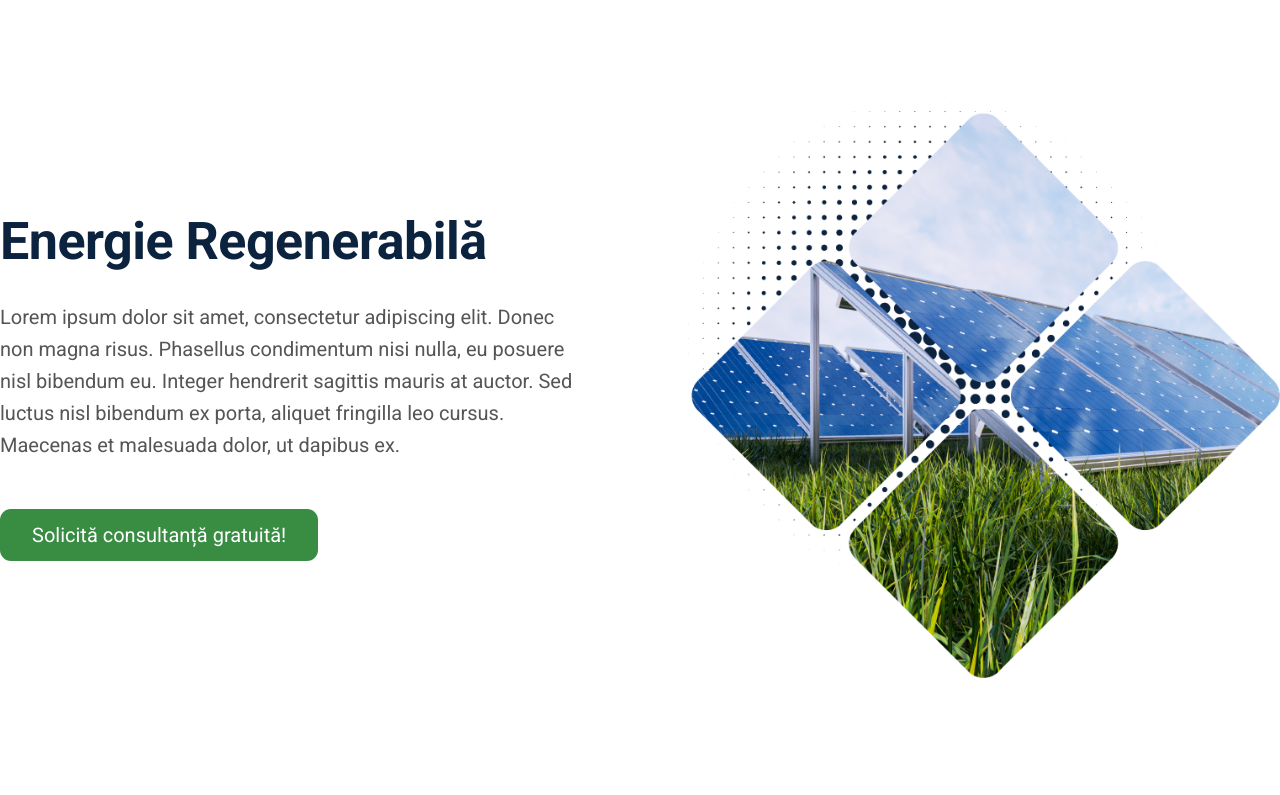
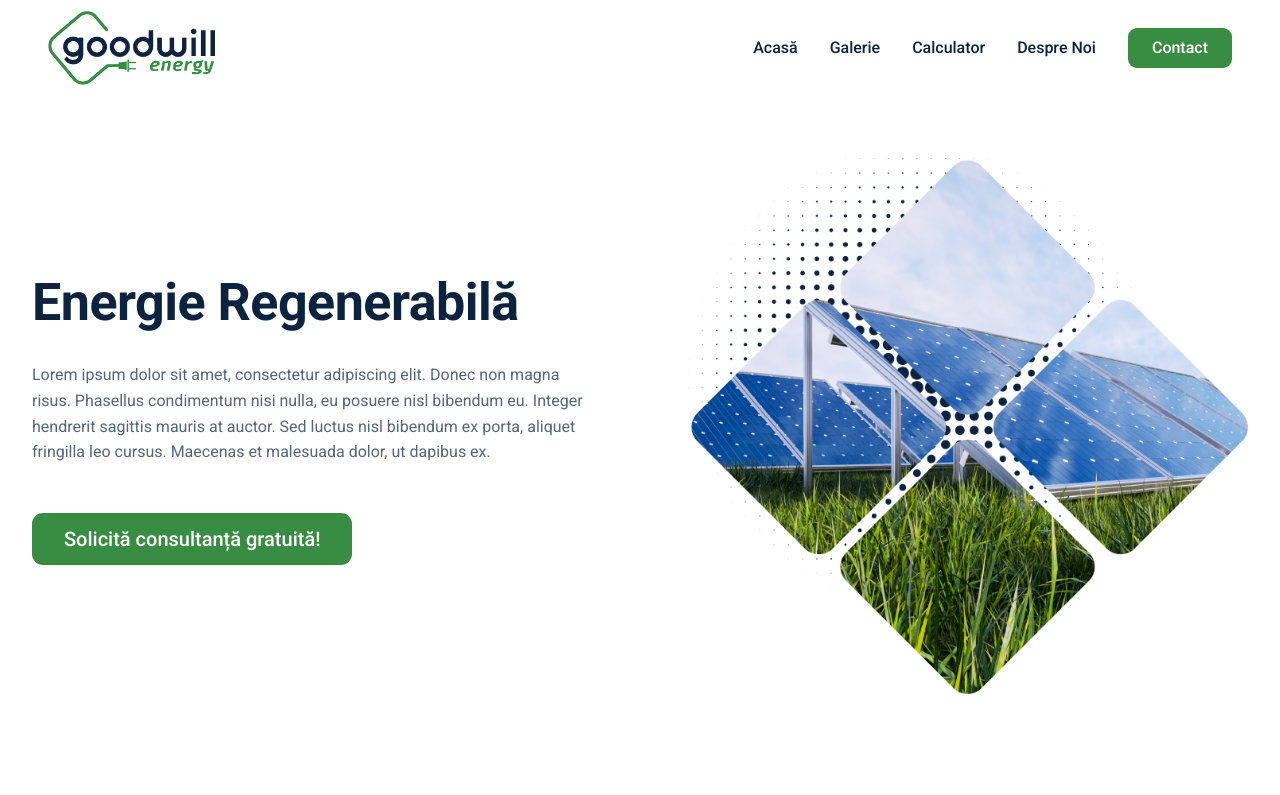
Before and after one commit to deltadasz/goodwill_energy_website, a plain HTML site: page index.html in a window 1280 px wide. Drawn offline with Linux system fonts and the light colour scheme.

Commit message:
second commit

```diff
--- a/css/style.css
+++ b/css/style.css
@@ -15,18 +15,7 @@ body {
     color: #555;
 }
 
-.section-hero {
-    padding: 9.6rem 0;
-}
-
-.hero {
-    max-width: 130rem;
-    margin: 0 auto;
-    display: grid;
-    grid-template-columns: 1fr 1fr;
-    gap: 9.6rem;
-    align-items: center;
-}
+/* General components */
 
 .heading-primary {
     font-size: 5.2rem;
@@ -37,16 +26,11 @@ body {
     margin-bottom: 3.2rem;
 }
 
-.hero-description {
-    font-size: 2rem;
-    line-height: 1.6;
-    margin-bottom: 4.8rem;
-}
-
 .btn:link, .btn:visited {
     display: inline-block;
     background-color: #398D43;
     color: #fff;
+    font-weight: 500;
     font-size: 2rem;
     padding: 1.6rem 3.2rem;
     border-radius:11px;
@@ -60,6 +44,85 @@ body {
     box-shadow:inset 0 0 0 2px #398D43;
 }
 
+
+/* Header component */
+
+.header {
+    display: flex;
+    justify-content: space-between;
+    align-items: center;
+    background-color: #fff;
+
+    height: 9.6rem;
+    padding: 0 4.8rem;
+}
+
+.logo {
+    height:7.4rem;
+}
+
+/*  Navigation */
+
+.main-nav-list {
+    list-style: none;
+    display: flex;
+    align-items: center;
+    gap: 3.2rem;
+}
+
+.main-nav-link:link, .main-nav-link:visited {
+    display: inline-block;
+    text-decoration: none;
+    color: #0C233F;
+    font-weight: 500;
+    font-size: 1.6rem;
+    transition: all 300ms;
+}
+
+.main-nav-link.nav-cta:link, .main-nav-link.nav-cta:visited {
+    padding: 1.2rem 2.4rem;
+    border-radius: 9px;
+    color: #fff;
+    background-color:#398D43;
+}
+
+.main-nav-link.nav-cta:hover, .main-nav-link.nav-cta:active {
+    background-color: #fff;
+    color: #398D43;
+    box-shadow:inset 0 0 0 2px #398D43;
+}
+
+
+
+.main-nav-link:hover, .main-nav-link:active {
+    color:#398D43;
+}
+
+
+
+/* Hero component  */
+
+.section-hero {
+    padding: 4.8rem 0 9.6rem 0;
+}
+
+.hero {
+    max-width: 130rem;
+    margin: 0 auto;
+    display: grid;
+    padding: 0 3.2rem;
+    grid-template-columns: 1fr 1fr;
+    gap: 9.6rem;
+    align-items: center;
+}
+
+.hero-description {
+    font-size: 1.6rem;
+    line-height: 1.6;
+    margin-bottom: 4.8rem;
+    color: #556579;
+}
+
 .hero-img {
     width: 100%;
 }
--- a/index.html
+++ b/index.html
@@ -10,6 +10,21 @@
     <title>Goodwill Energy</title>
 </head>
 <body>
+    <header class="header">
+        <img class="logo" alt="Goodwill_energy" src="img/energy.png" />
+        <nav class="main-nav">
+            <ul class="main-nav-list">
+                <li><a class="main-nav-link" href="#">Acasă</a></li>
+                <li><a class="main-nav-link" href="#">Galerie</a></li>
+                <li><a class="main-nav-link" href="#">Calculator</a></li>
+                <li><a class="main-nav-link" href="#">Despre Noi</a></li>
+                <li><a class="main-nav-link nav-cta" href="#">Contact</a></li>
+            </ul>
+        </nav>
+    </header>
+
+
+    <main>
     <section class="section-hero">
         <div class="hero">
         <div class="hero-text-box">
@@ -24,6 +39,6 @@
         </div>
         </div>
     </section>
-
+</main>
 </body>
 </html>
```
Also changed, not shown: img/energy.png (added).
